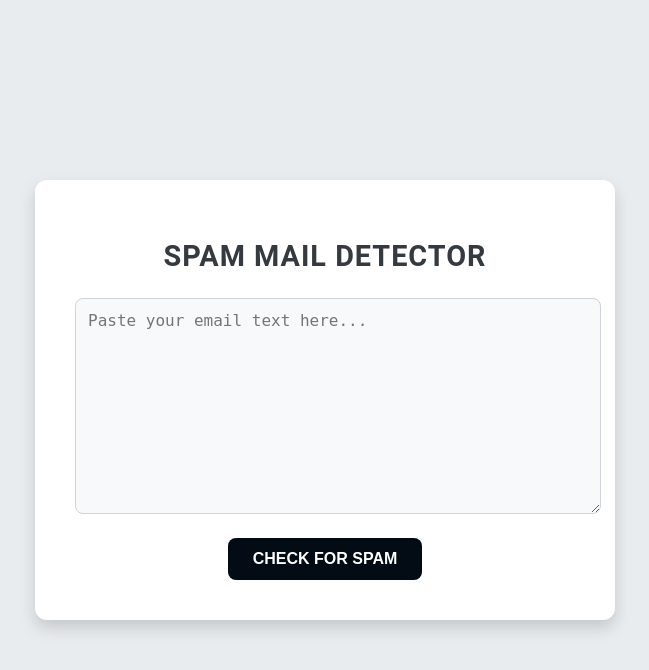
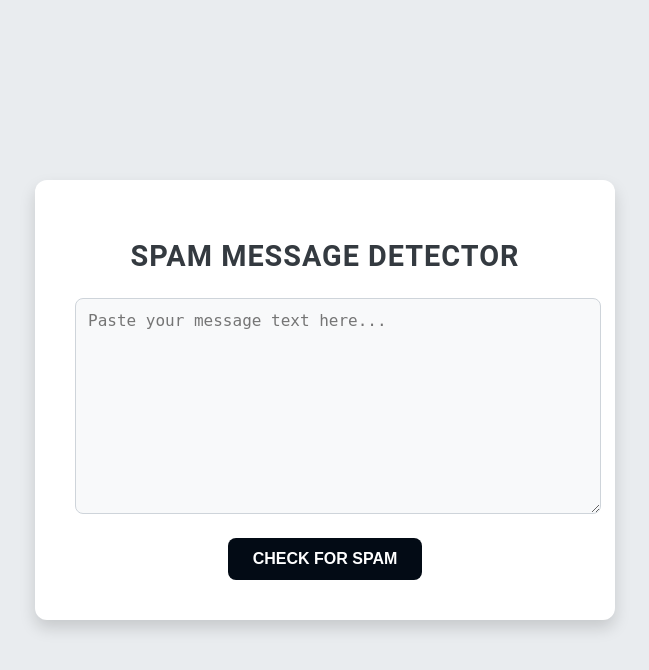
Before and after one commit to BravinSK/Spam-Detection, a Flask app: page / in a window 1280 px wide. Shown: the top 670 px of the page, without its empty margins (315-964 px from the left). Run offline with Flask 2, Linux system fonts and the light colour scheme; parts of the project's set-up code (start-up, migrations or seed data) failed here and were passed over.

Commit message:
Updated HTML

```diff
--- a/templates/index.html
+++ b/templates/index.html
@@ -7,12 +7,12 @@
 </head>
 <body>
     <div class="container">
-        <h1>Spam Mail Detector</h1>
+        <h1>Spam Message Detector</h1>
         <form id="spam-form">
             <textarea
                 id="email-text"
                 name="email_text"
-                placeholder="Paste your email text here..."
+                placeholder="Paste your message text here..."
                 rows="10"
                 required
             ></textarea>
```
